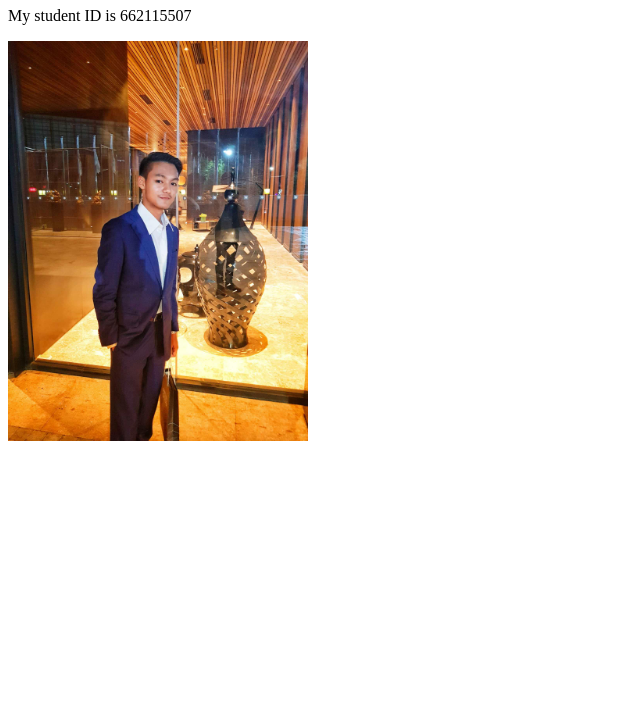
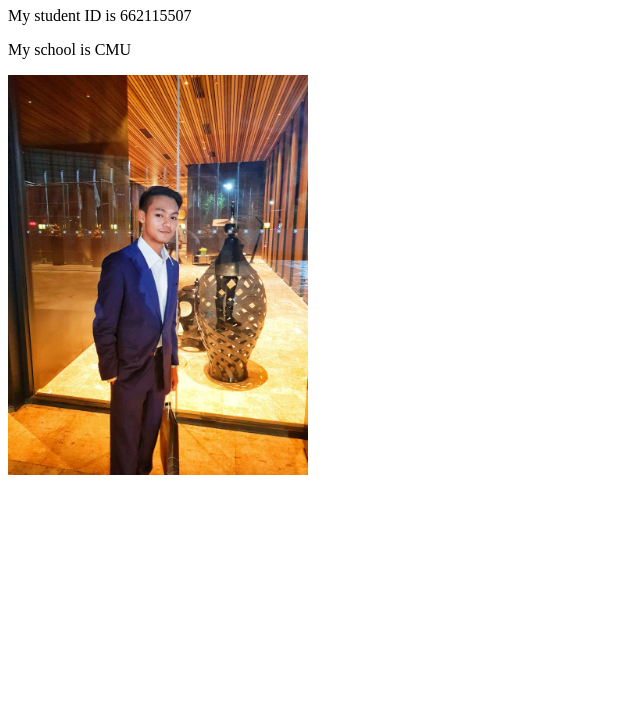
Before and after one commit to MattyKKS/DevOp-Lab, a plain HTML site: page index.html in a window 1280 px wide. Shown: the part 73-800 px from the top of the page, without its empty margins (0-640 px from the left). Drawn offline with Linux system fonts and the light colour scheme.

Commit message:
my details added

```diff
--- a/index.html
+++ b/index.html
@@ -8,6 +8,7 @@
 <body>
     <h1>My name is Matty</h1>
     <p>My student ID is 662115507</p>
+    <p>My school is CMU</p>
     <img src="myimage.jpg" alt="A handsome guy" width="300">
 </body>
 </html>
```
